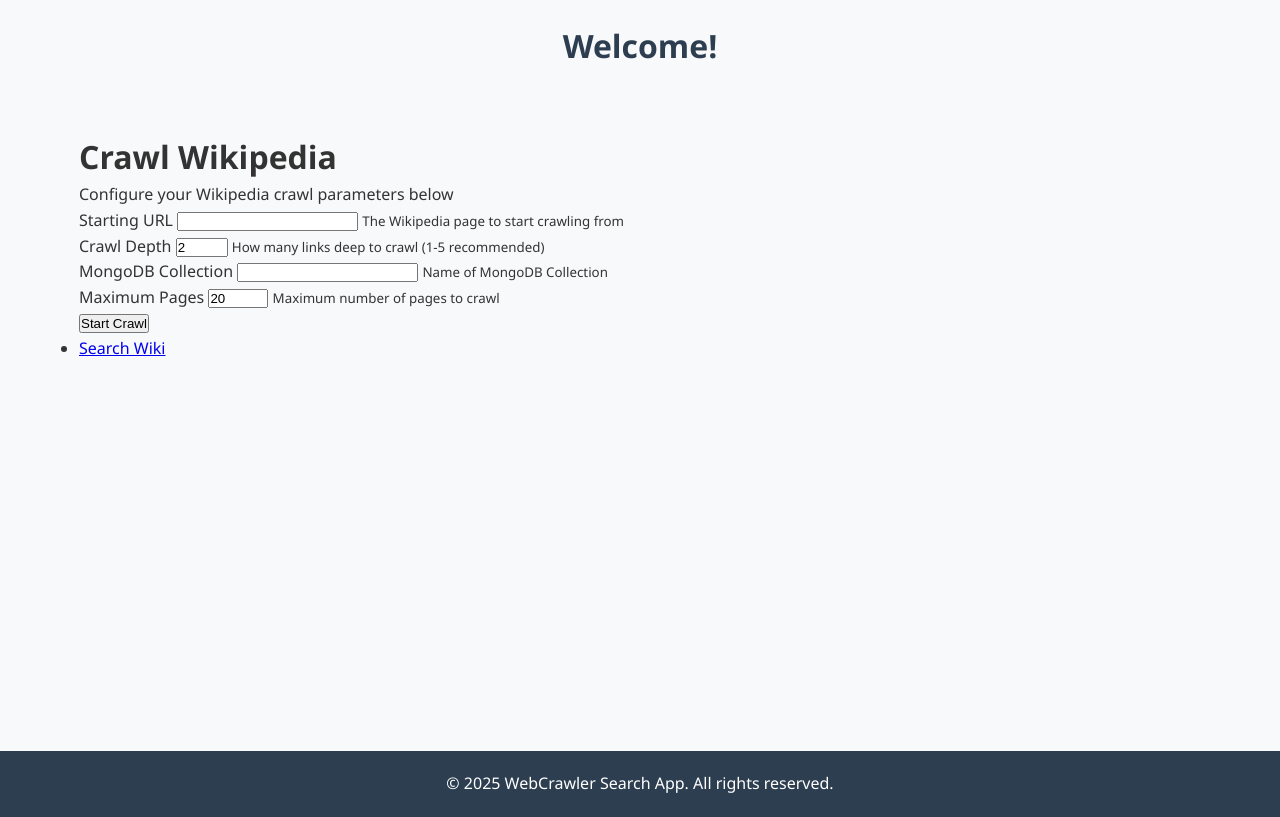
After one commit to Maestro-111/search-engine, a Django app: page /wikipedia/crawl_wiki/ in a window 1280 px wide. The commit adds this page. Run offline with Django 5.2, Linux system fonts and the light colour scheme.

Commit message:
update: fixed path bugs in html templates for wiki; added logging in django settings; added crawl form to wiki

```diff
--- a/pyproject.toml
+++ b/pyproject.toml
@@ -33,6 +33,7 @@ uvicorn = "^0.23.0"
 jinja2 = "^3.1.2"
 Django = "^5.1.1"
 elasticsearch = "^8.0.0"
+colorlog = "^6.9.0"
 
 # Development tools for local work
 [tool.poetry.group.dev.dependencies]
--- /dev/null
+++ b/webserver/search/source_wikipedia/forms.py
@@ -0,0 +1,31 @@
+from django import forms
+
+class WikipediaCrawlForm(forms.Form):
+    starting_url = forms.URLField(
+        label="Starting URL",
+        help_text="The Wikipedia page to start crawling from",
+        widget=forms.URLInput(attrs={'class': 'form-control'})
+    )
+    crawl_depth = forms.IntegerField(
+        label="Crawl Depth",
+        help_text="How many links deep to crawl (1-5 recommended)",
+        min_value=1,
+        max_value=10,
+        initial=2,
+        widget=forms.NumberInput(attrs={'class': 'form-control'})
+    )
+
+    mongodb_collection = forms.URLField(
+        label="MongoDB Collection",
+        help_text="Name of MongoDB Collection",
+        widget=forms.URLInput(attrs={'class': 'form-control'})
+    )
+
+    max_pages = forms.IntegerField(
+        label="Maximum Pages",
+        help_text="Maximum number of pages to crawl",
+        min_value=1,
+        max_value=100,
+        initial=20,
+        widget=forms.NumberInput(attrs={'class': 'form-control'})
+    )
--- /dev/null
+++ b/webserver/search/source_wikipedia/templates/source_wikipedia/wikipedia_crawl.html
@@ -0,0 +1,43 @@
+{% extends 'base_display.html' %}
+{% load static %}
+
+{% block title %}Wikipedia Crawl{% endblock %}
+
+{% block extra_css %}
+<link rel="stylesheet" href="{% static 'source_wikipedia/css/wikipedia.css' %}">
+{% endblock %}
+
+{% block content %}
+<div class="crawl-container">
+    <h1 class="crawl-title">Crawl Wikipedia</h1>
+    <p class="crawl-description">Configure your Wikipedia crawl parameters below</p>
+
+    <form method="post" class="crawl-form">
+        {% csrf_token %}
+
+        {% for field in form %}
+        <div class="form-group">
+            <label for="{{ field.id_for_label }}">{{ field.label }}</label>
+            {{ field }}
+            {% if field.help_text %}
+            <small class="form-text text-muted">{{ field.help_text }}</small>
+            {% endif %}
+            {% if field.errors %}
+            <div class="error-feedback">
+                {% for error in field.errors %}
+                <p>{{ error }}</p>
+                {% endfor %}
+            </div>
+            {% endif %}
+        </div>
+        {% endfor %}
+
+        <button type="submit" class="btn btn-primary">Start Crawl</button>
+    </form>
+</div>
+
+<ul class="search-nav-links app-specific-nav">
+  <li><a href="{% url 'search_wikipedia' %}" {% if 'search_wikipedia' in request.path %}class="active"{% endif %}>Search Wiki</a></li>
+</ul>
+
+{% endblock %}
--- a/webserver/search/source_wikipedia/templates/source_wikipedia/wikipedia_search.html
+++ b/webserver/search/source_wikipedia/templates/source_wikipedia/wikipedia_search.html
@@ -33,6 +33,12 @@
 {% endif %}
 {% endblock %}
 
+{% block crawl_specific %}
+    <ul class="search-nav-links app-specific-nav">
+        <li><a href="{% url 'crawl_wikipedia' %}" {% if 'crawl_wikipedia' in request.path %}class="active"{% endif %}>Crawl Wiki</a></li>
+    </ul>
+{% endblock %}
+
 {% block search_js %}
 <script src="{% static 'source_wikipedia/js/wikipedia.js' %}"></script>
 {% endblock %}
--- a/webserver/search/source_wikipedia/urls.py
+++ b/webserver/search/source_wikipedia/urls.py
@@ -3,4 +3,5 @@ from . import views
 
 urlpatterns = [
     path('search_wiki/', views.search_wikipedia, name='search_wikipedia'),
+    path('crawl_wiki/', views.crawl_wikipedia, name='crawl_wikipedia'),
 ]
--- a/webserver/search/source_wikipedia/views.py
+++ b/webserver/search/source_wikipedia/views.py
@@ -1,9 +1,13 @@
+from django.http import HttpResponse
 from django.shortcuts import render
 from django.core.paginator import Paginator
 from elasticsearch import Elasticsearch
 from .utils.elastic_agent import QueryElastic
 import os
+from .forms import WikipediaCrawlForm
+import logging
 
+logger = logging.getLogger("webserver")
 
 def search_wikipedia(request):
 
@@ -32,3 +36,26 @@ def search_wikipedia(request):
     }
 
     return render(request, 'source_wikipedia/wikipedia_search.html', context)
+
+
+def crawl_wikipedia(request):
+    if request.method == 'POST':
+        form = WikipediaCrawlForm(request.POST)
+        if form.is_valid():
+
+            starting_url = form.cleaned_data['starting_url']
+            crawl_depth = form.cleaned_data['crawl_depth']
+            max_pages = form.cleaned_data['max_pages']
+            mongodb_collection = form.cleaned_data['mongodb_collection']
+
+            logger.info(f"Starting crawl {starting_url} with depth {crawl_depth} and max_pages {max_pages}."
+                        f"Going to  store the results in {mongodb_collection}")
+
+            logger.info(f"Finished crawling {starting_url}.")
+
+
+            return HttpResponse('Success!')
+    else:
+        form = WikipediaCrawlForm()
+
+    return render(request, 'source_wikipedia/wikipedia_crawl.html', {'form': form})
```
Also changed, not shown: webserver/search/search/settings/local.py (+60 -0 lines), webserver/search/static/css/base_search.css (+52 -24 lines), webserver/search/templates/base_search.html (+7 -4 lines), webserver/search/source_wikipedia/static/source_wikipedia/css/wikipedia_crawl.css (added), webserver/search/source_wikipedia/static/source_wikipedia/js/wikipedia.js (added), webserver/search/static/js/search.js (added), 2 other files.
